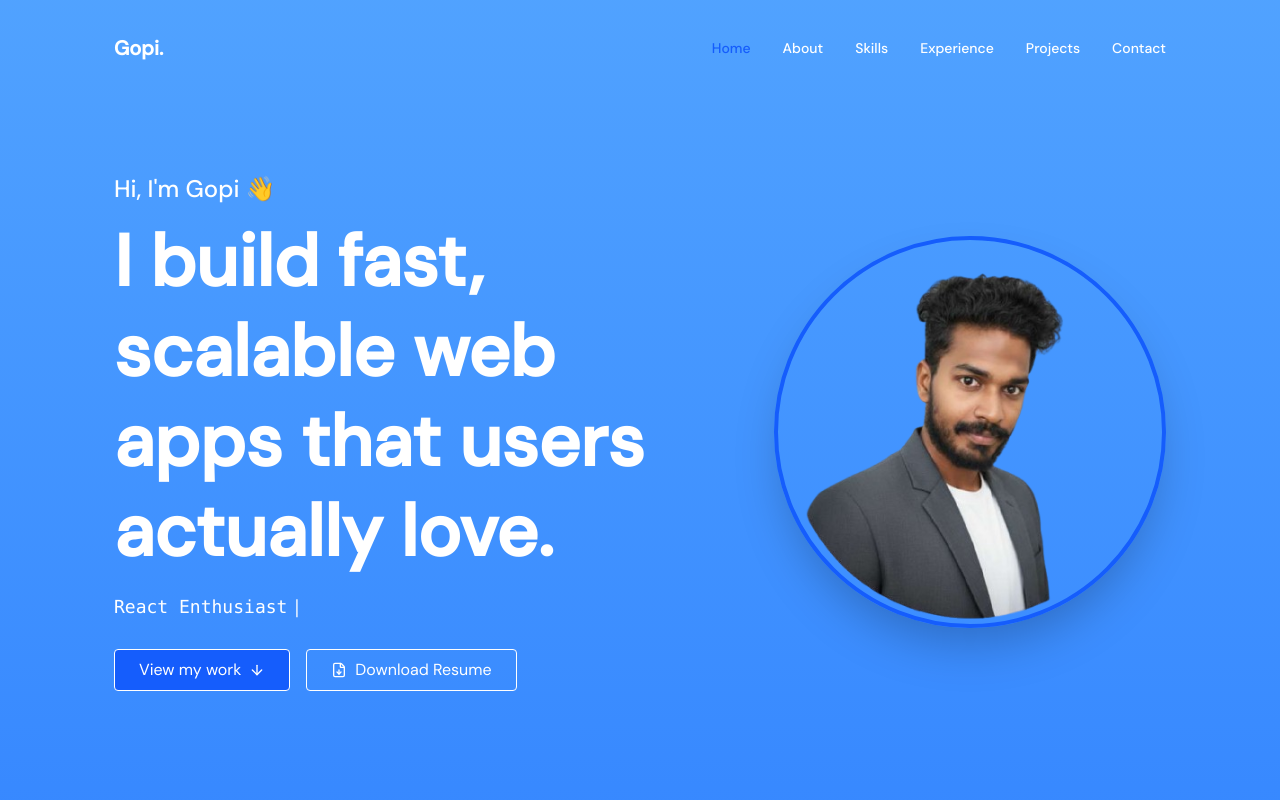
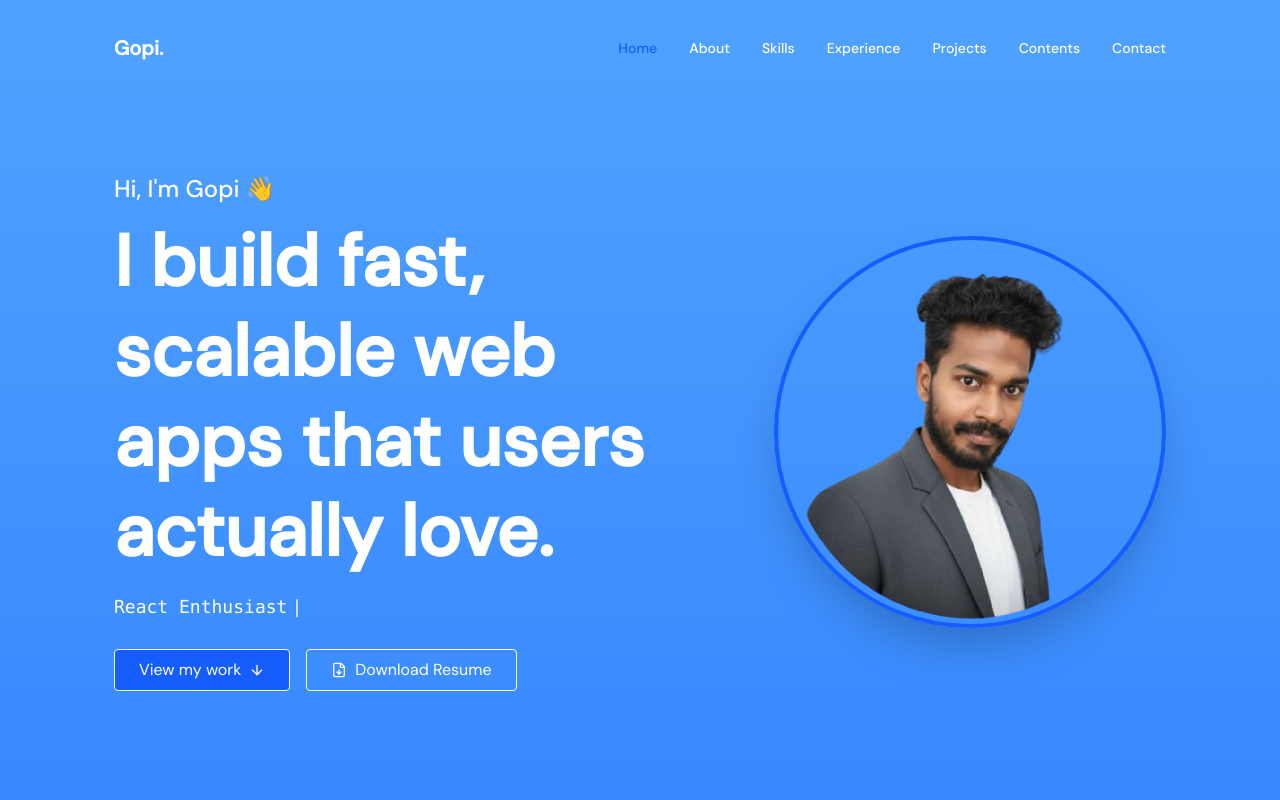
Before and after one commit to Gopi-varaprasad7/my-portfolio, a Next.js app: page / in a window 1280 px wide. Shown: the top 800 px of the page. Built offline with nearby package versions, Linux system fonts and the light colour scheme.

Commit message:
content nav link added

```diff
--- a/app/components/Navbar.tsx
+++ b/app/components/Navbar.tsx
@@ -10,6 +10,7 @@ const navLinks = [
   { label: 'Skills', href: '#skills' },
   { label: 'Experience', href: '#experience' },
   { label: 'Projects', href: '#projects' },
+  { label: 'Contents', href: '#contents' },
   { label: 'Contact', href: '#contact' },
 ];
 
```
